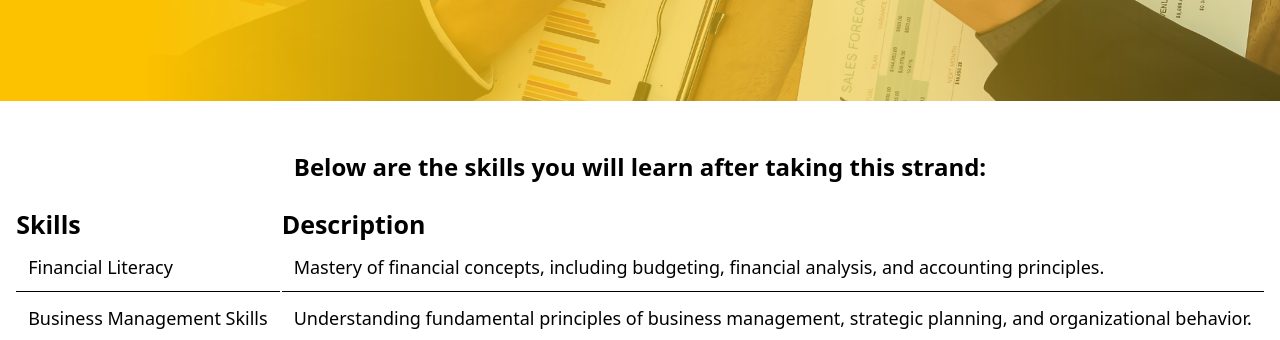
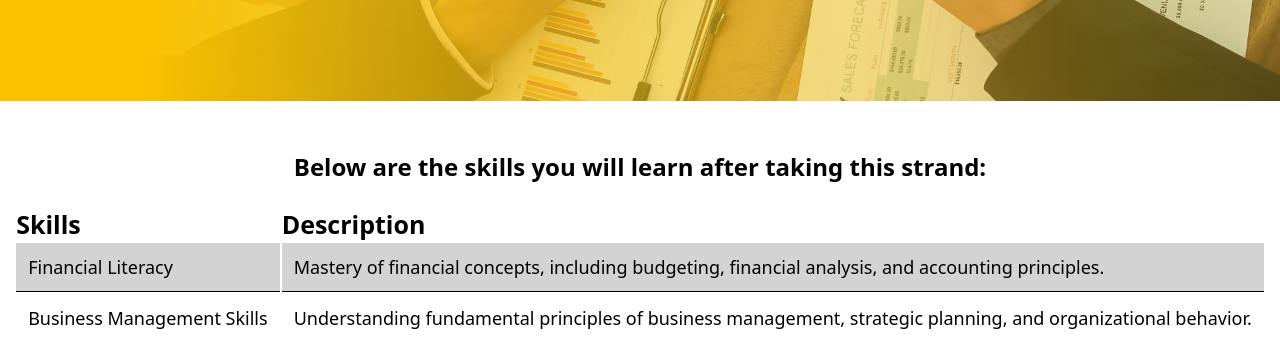
Before and after one commit to Koronnen/PR2Web, a plain HTML site: page abm.html in a window 1280 px wide. Shown: the part 612-952 px from the top of the page. Drawn offline with Linux system fonts and the light colour scheme.

Commit message:
Update abm.css

```diff
--- a/abm.css
+++ b/abm.css
@@ -219,6 +219,9 @@ td {
 	padding: 12px;
 	border-bottom: 1px solid;
 }
+tr:nth-child(even) {
+	background-color:lightgray;
+}
 .titlee {
 	text-align: center;
 }
```
